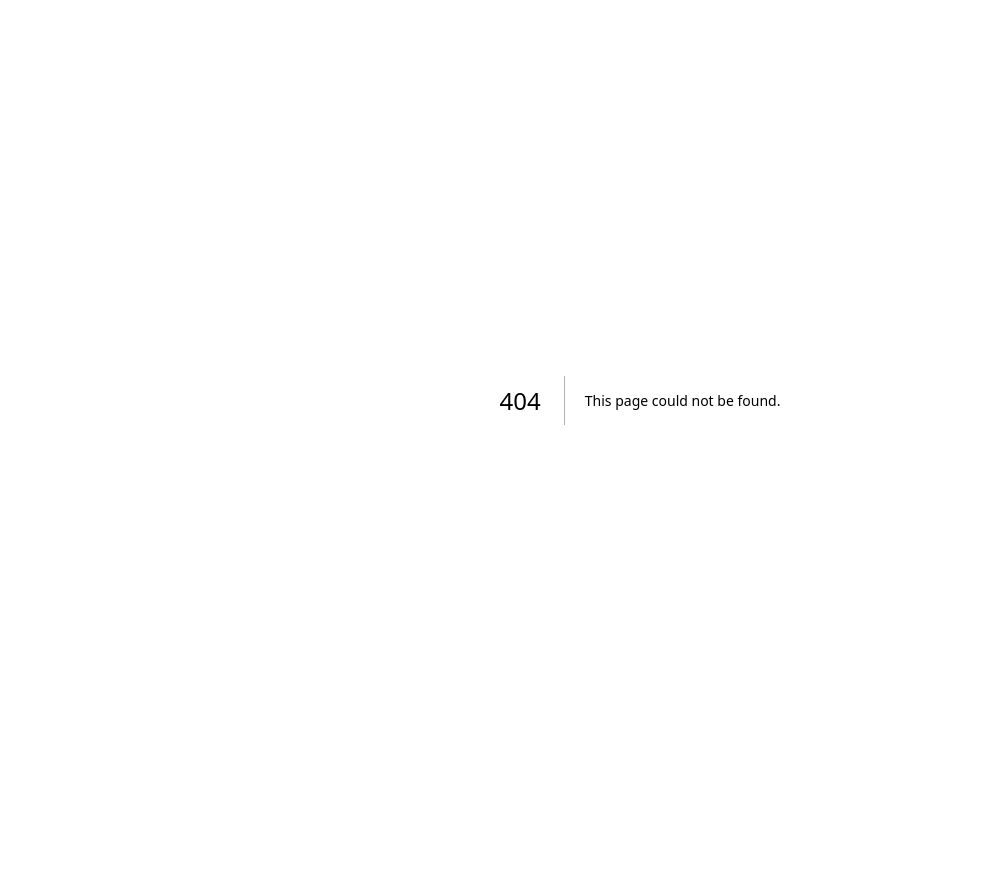
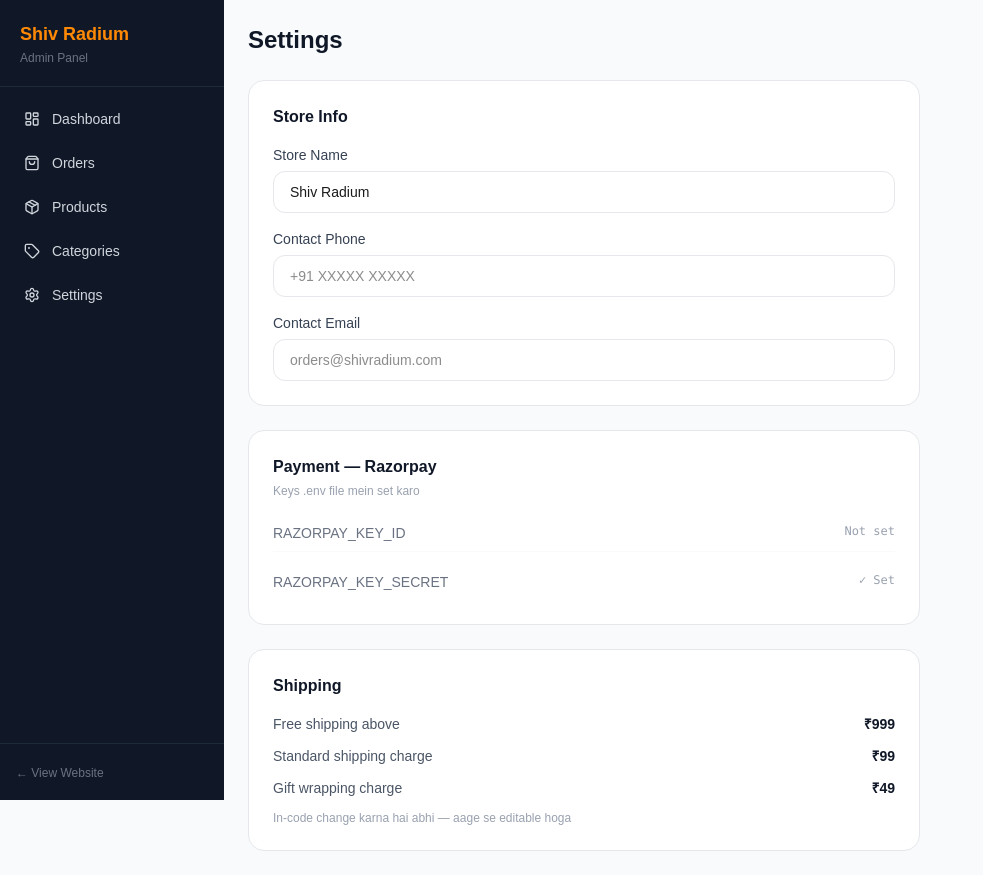
Before and after one commit to divafinancehub25-cloud/shiv-radium, a Next.js app: page /admin/settings in a window 1280 px wide. Before the commit this address had no page. Shown: the whole page, without its empty margins (0-983 px from the left). Before the commit the page ends 800 px from the top, so only its background shows below. Built offline with nearby package versions, Linux system fonts and the light colour scheme; no server answers.

Commit message:
Add admin categories and settings pages

```diff
--- /dev/null
+++ b/app/admin/categories/page.tsx
@@ -0,0 +1,57 @@
+import { db } from "@/lib/db";
+import Link from "next/link";
+import { Plus } from "lucide-react";
+
+export const dynamic = "force-dynamic";
+
+export default async function AdminCategoriesPage() {
+  const categories = await db.category.findMany({
+    orderBy: { sortOrder: "asc" },
+    include: { _count: { select: { products: true } } },
+  });
+
+  return (
+    <div className="p-6">
+      <div className="flex items-center justify-between mb-6">
+        <h1 className="text-2xl font-bold text-gray-900">Categories</h1>
+        <Link href="/admin/categories/new" className="flex items-center gap-2 bg-orange-500 hover:bg-orange-600 text-white text-sm font-medium px-4 py-2.5 rounded-xl transition-colors">
+          <Plus className="w-4 h-4" /> Add Category
+        </Link>
+      </div>
+
+      <div className="bg-white rounded-2xl border border-gray-200 overflow-hidden">
+        <table className="w-full text-sm">
+          <thead className="bg-gray-50 border-b border-gray-100">
+            <tr>
+              <th className="text-left px-5 py-3 font-medium text-gray-500">Category</th>
+              <th className="text-left px-5 py-3 font-medium text-gray-500">Slug</th>
+              <th className="text-left px-5 py-3 font-medium text-gray-500">Products</th>
+              <th className="text-left px-5 py-3 font-medium text-gray-500">Status</th>
+              <th className="text-left px-5 py-3 font-medium text-gray-500"></th>
+            </tr>
+          </thead>
+          <tbody className="divide-y divide-gray-50">
+            {categories.map((cat: typeof categories[0]) => (
+              <tr key={cat.id} className="hover:bg-gray-50 transition-colors">
+                <td className="px-5 py-3.5">
+                  <span className="text-2xl mr-2">{cat.icon}</span>
+                  <span className="font-medium text-gray-900">{cat.name}</span>
+                </td>
+                <td className="px-5 py-3.5 text-gray-400 text-xs font-mono">{cat.slug}</td>
+                <td className="px-5 py-3.5 text-gray-500">{cat._count.products} products</td>
+                <td className="px-5 py-3.5">
+                  <span className={`text-xs px-2 py-0.5 rounded-full font-medium ${cat.isActive ? "bg-green-100 text-green-700" : "bg-gray-100 text-gray-500"}`}>
+                    {cat.isActive ? "Active" : "Hidden"}
+                  </span>
+                </td>
+                <td className="px-5 py-3.5">
+                  <Link href={`/admin/categories/${cat.id}`} className="text-sm text-orange-500 hover:text-orange-600">Edit</Link>
+                </td>
+              </tr>
+            ))}
+          </tbody>
+        </table>
+      </div>
+    </div>
+  );
+}
--- /dev/null
+++ b/app/admin/settings/page.tsx
@@ -0,0 +1,57 @@
+export const dynamic = "force-dynamic";
+
+export default function AdminSettingsPage() {
+  return (
+    <div className="p-6">
+      <h1 className="text-2xl font-bold text-gray-900 mb-6">Settings</h1>
+
+      <div className="space-y-6 max-w-2xl">
+        {/* Store Info */}
+        <div className="bg-white rounded-2xl border border-gray-200 p-6">
+          <h2 className="font-semibold text-gray-900 mb-4">Store Info</h2>
+          <div className="space-y-4">
+            <div>
+              <label className="block text-sm font-medium text-gray-700 mb-1.5">Store Name</label>
+              <input defaultValue="Shiv Radium" className="w-full border border-gray-200 rounded-xl px-4 py-2.5 text-sm focus:outline-none focus:ring-2 focus:ring-orange-400" />
+            </div>
+            <div>
+              <label className="block text-sm font-medium text-gray-700 mb-1.5">Contact Phone</label>
+              <input placeholder="+91 XXXXX XXXXX" className="w-full border border-gray-200 rounded-xl px-4 py-2.5 text-sm focus:outline-none focus:ring-2 focus:ring-orange-400" />
+            </div>
+            <div>
+              <label className="block text-sm font-medium text-gray-700 mb-1.5">Contact Email</label>
+              <input placeholder="orders@shivradium.com" className="w-full border border-gray-200 rounded-xl px-4 py-2.5 text-sm focus:outline-none focus:ring-2 focus:ring-orange-400" />
+            </div>
+          </div>
+        </div>
+
+        {/* Payment */}
+        <div className="bg-white rounded-2xl border border-gray-200 p-6">
+          <h2 className="font-semibold text-gray-900 mb-1">Payment — Razorpay</h2>
+          <p className="text-xs text-gray-400 mb-4">Keys .env file mein set karo</p>
+          <div className="space-y-3 text-sm">
+            <div className="flex justify-between py-2 border-b border-gray-50">
+              <span className="text-gray-500">RAZORPAY_KEY_ID</span>
+              <span className="font-mono text-gray-400 text-xs">{process.env.RAZORPAY_KEY_ID ? "✓ Set" : "Not set"}</span>
+            </div>
+            <div className="flex justify-between py-2">
+              <span className="text-gray-500">RAZORPAY_KEY_SECRET</span>
+              <span className="font-mono text-gray-400 text-xs">{process.env.RAZORPAY_KEY_SECRET ? "✓ Set" : "Not set"}</span>
+            </div>
+          </div>
+        </div>
+
+        {/* Shipping */}
+        <div className="bg-white rounded-2xl border border-gray-200 p-6">
+          <h2 className="font-semibold text-gray-900 mb-4">Shipping</h2>
+          <div className="space-y-3 text-sm text-gray-600">
+            <div className="flex justify-between"><span>Free shipping above</span><span className="font-semibold text-gray-900">₹999</span></div>
+            <div className="flex justify-between"><span>Standard shipping charge</span><span className="font-semibold text-gray-900">₹99</span></div>
+            <div className="flex justify-between"><span>Gift wrapping charge</span><span className="font-semibold text-gray-900">₹49</span></div>
+          </div>
+          <p className="text-xs text-gray-400 mt-3">In-code change karna hai abhi — aage se editable hoga</p>
+        </div>
+      </div>
+    </div>
+  );
+}
```
